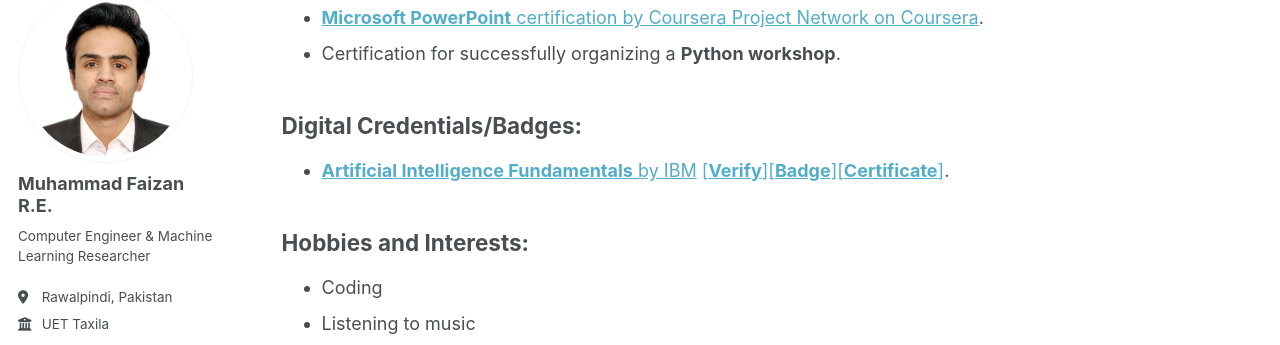
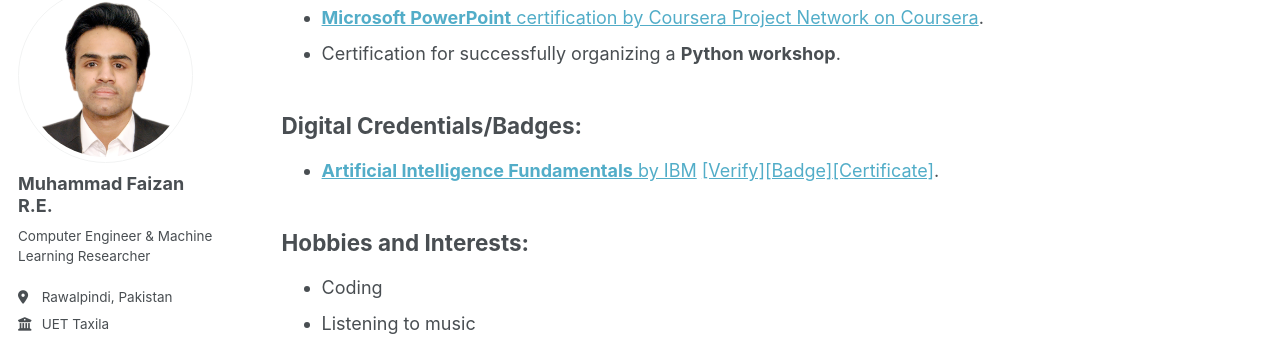
Before and after one commit to MuhammadFaizan99/MuhammadFaizan99.github.io, a Jekyll site: the page built from _pages/more.md, in a window 1280 px wide and 900 px high, scrolled down 614 px. Shown: the part 111-456 px from the top of the window. Built offline with Jekyll 4.4.1, drawn with Linux system fonts in a browser that asks for light colours; some web fonts are replaced; a script that is not in the unit is left out.

Commit message:
Update more.md

```diff
--- a/_pages/more.md
+++ b/_pages/more.md
@@ -30,7 +30,7 @@ redirect_from:
 
 ## Digital Credentials/Badges:
 
-- [**Artificial Intelligence Fundamentals** by IBM](https://www.credly.com/badges/b21202fb-1b5d-4428-941d-8cf181332f7d/public_url) [[**Verify**]](https://www.credly.com/badges/b21202fb-1b5d-4428-941d-8cf181332f7d/public_url)[[**Badge**]](https://drive.google.com/file/d/1BJ2__cqLBX_APlc8eMnljdhumWPHcMuq/view?usp=sharing)[[**Certificate**]](https://drive.google.com/file/d/1hDRHuc345CNw55zq1VsMY3FosAwJTLJI/view?usp=sharing).
+- [**Artificial Intelligence Fundamentals** by IBM](https://www.credly.com/badges/b21202fb-1b5d-4428-941d-8cf181332f7d/public_url) [[Verify]](https://www.credly.com/badges/b21202fb-1b5d-4428-941d-8cf181332f7d/public_url)[[Badge]](https://drive.google.com/file/d/1BJ2__cqLBX_APlc8eMnljdhumWPHcMuq/view?usp=sharing)[[Certificate]](https://drive.google.com/file/d/1hDRHuc345CNw55zq1VsMY3FosAwJTLJI/view?usp=sharing).
 
 ## Hobbies and Interests:
 
```
